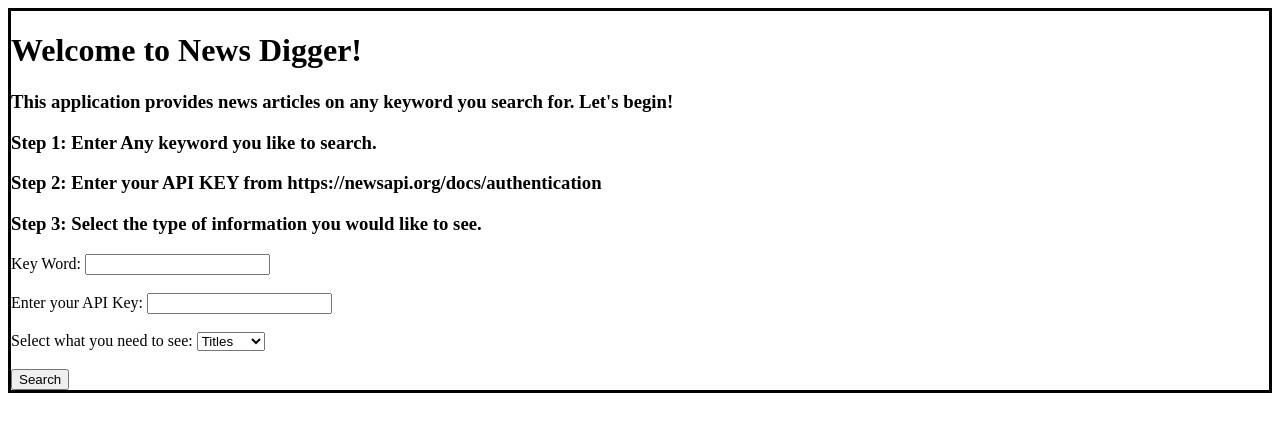
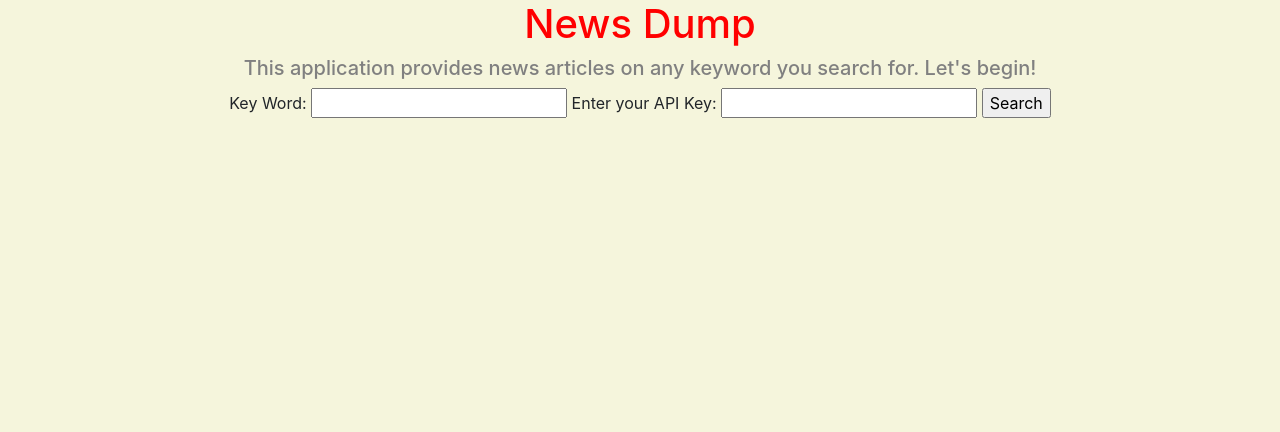
Before and after one commit to PiyumikaBandula/Flask-Web-Service-Build, a Flask app: page / in a window 1280 px wide. Shown: the top 432 px of the page. Run offline with Flask 3, Linux system fonts and the light colour scheme; some libraries are stand-ins or nearby versions.

Commit message:
Modify how data is rendered to be viewed by the user parse the articles list to index.html so that each article item is displayed in a bootstrap card

```diff
--- a/app.py
+++ b/app.py
@@ -15,17 +15,10 @@ def get_weatherdata():
         'apiKey':request.form.get("appid")
     }
     response=requests.get(url, params=params)
-    data = response.json()
-    status = data['status']
-    results=data['totalResults']
-    articles=data['articles']
-    s=''
-    for i in range(len(articles)):
-        if articles[i][request.form.get("info")]:
-            s += "<div><p>" + articles[i][request.form.get("info")] + "</p></div>"
-    return (f"<div><p>status : {status} </p></div>"
-            f"<div><p>totalResults: {results} </p></div>"
-            f"<div><p>{s}</p></div>")
+    data = response.json()  #Parse json to data
+    articles=data['articles']   # Assign articles list to articles list
+
+    return (render_template("index.html", random=articles))
 
 
 if __name__=='__main__':
--- a/templates/index.html
+++ b/templates/index.html
@@ -1,31 +1,60 @@
 <!DOCTYPE html>
 <html lang="en">
 <head>
+    <meta charset="UTF-8">
+    <meta name="viewport" content="width=device-width, initial-scale=1.0">
+    <meta http-equiv="X-UA-Compatible" content="ie=edge">
+
+    <link rel="stylesheet" href="https://cdnjs.cloudflare.com/ajax/libs/twitter-bootstrap/4.6.0/css/bootstrap.min.css">
+    <link rel="stylesheet" href="https://cdnjs.cloudflare.com/ajax/libs/font-awesome/5.15.4/css/all.min.css">
+    <link href="https://use.fontawesome.com/releases/v5.11.0/css/all.css" rel="stylesheet" crossorigin="anonymous">
+
+    <title>News Dump C0900440</title>
 </head>
-<body>
-    <title>Search Page</title>
-    <div class="content" style="border: solid black; height: 100%vh;">
-        <h1>Welcome to News Digger!</h1>
-        <h3>This application provides news articles on any keyword you search for. Let's begin!</h3>
-        <h3>Step 1: Enter Any keyword you like to search. </h3>
-        <h3>Step 2: Enter your API KEY from <a>https://newsapi.org/docs/authentication</a></h3>
-        <h3>Step 3: Select the type of information you would like to see.</h3>
-        <div class="form">
+<body style="background-color: beige">
+    <div class="content">
+        <h1 style="text-align:center; color:red;">News Dump</h1>
+        <h5 style="text-align:center; color:grey;">This application provides news articles on any keyword you search for. Let's begin!</h5>
+        <div class="form" style="text-align:center">
             <form action="/index" method="POST">
-                <label for ='keyword'>Key Word: <label>
-                <input type="text" name="keyword" id="keyword"><br><br>
-                <label for ='appid'>Enter your API Key: <label>
-                <input type="text" name="appid" id="appid"><br><br>
-                <label for ='info'>Select what you need to see: </label>
-                <select name="info" id="info">
-                    <option value="title">Titles</option>
-                    <option value="author">Authors</option>
-                    <option value="description">News</option>
-                    <option value="url">URL</option>
-                </select><br><br>
-                <input type= "submit" value="Search">
+                <label for ='keyword'>Key Word: </label>
+                <input type="text" name="keyword" id="keyword">
+                <label for ='appid'>Enter your API Key: </label>
+                <input type="text" name="appid" id="appid">
+                <input type= "submit" value="Search"><br><br>
            </form>
         </div>
+        {% block content %}
+
+            <div class="container-fluid landing">
+                <div class="row">
+                    {% for i in random %}
+                    <!-- For each item in the articles list fetched, create a card displaying its elements-->
+                    <!-- title, url, urlToImage, description, author, publishedAt date.-->
+                    <div class="col-md-3 d-flex justify-content-center">
+                        <div class="card mb-3 bg-dark text-white">
+                            <img src="{{ i.urlToImage }}" class="card-img image-fluid" alt="...">
+                            <div class="card-body">
+                                <p class="card-text source">{{ i.source.name }}</p>
+                                <a href="{{ i.url }}">
+                                    <h5 class="card-title"><b> {{ i.title }} </b></h5>
+                                </a>
+                                <p class="card-text">{{ i.description }}</p>
+                                <p class="card-text"><i class="fas fa-user"></i> Author: {{ i.author }}</p>
+                            </div>
+                            <div class="card-footer">
+                                <p class="card-text published"><i class="fa fa-calendar"></i> Date Published: {{ i.publishedAt }}</p>
+                            </div>
+                        </div>
+                    </div>
+                    {% endfor %}
+                </div>
+            </div>
+
+        {% endblock %}
     </div>
+    <script src="https://cdnjs.cloudflare.com/ajax/libs/jquery/3.5.1/jquery.slim.min.js"></script>
+    <script src="https://cdnjs.cloudflare.com/ajax/libs/popper.js/1.16.1/umd/popper.min.js"></script>
+    <script src="https://cdnjs.cloudflare.com/ajax/libs/twitter-bootstrap/4.6.0/js/bootstrap.min.js"></script>
 </body>
 </html>
```
